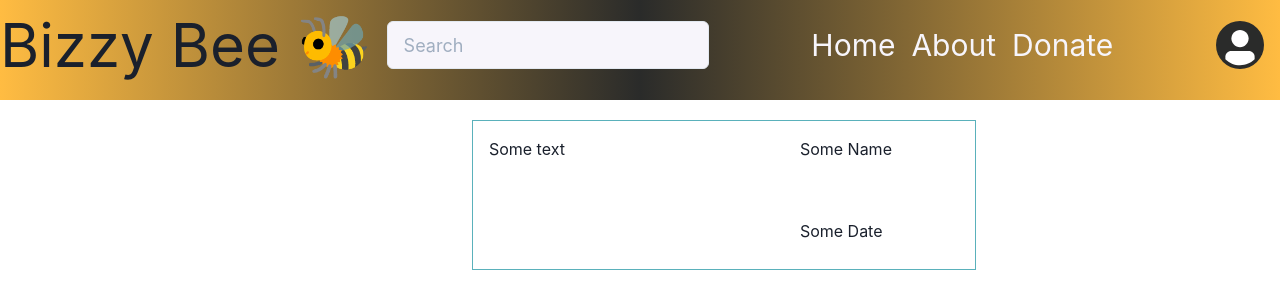
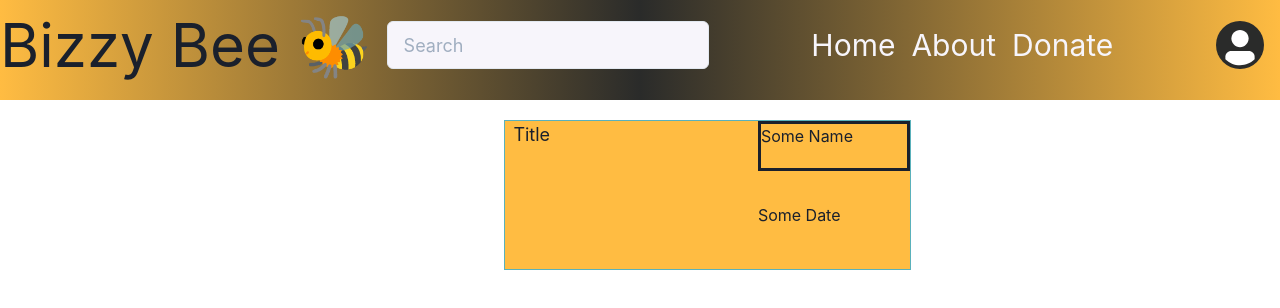
Before and after one commit to JonnyFaulkner/bizzy-bee, a React (Create React App) app in the folder client/: page / in a window 1280 px wide. Shown: the top 308 px of the page. Built offline with nearby package versions, Linux system fonts and the light colour scheme; the HTML template or start-up script is replaced by a standard one.

Commit message:
commit so I can pull

```diff
--- a/client/src/components/Bulletin/index.js
+++ b/client/src/components/Bulletin/index.js
@@ -1,7 +1,8 @@
 import React from "react";
 import {
     Grid,
-    GridItem
+    GridItem,
+    Text
 } from "@chakra-ui/react"
 import { Link } from "react-router-dom"
 import theme from "../../theme"
@@ -18,12 +19,13 @@ function Bulletin() {
                 border="solid"
                 borderWidth="thin"
                 borderColor="brand.500"
-                bgGradient="linear(to-r, brand.100, brand.200"
+                bg="brand.100"
             >
-                <GridItem colSpan={3} m="4" >Some text</GridItem>
-                <GridItem colSpan={2} m="4" >Some Name</GridItem>
-                <GridItem colSpan={3} m="4" />
-                <GridItem colSpan={2} m="4" >Some Date</GridItem>
+                <GridItem colSpan={3} rowSpan="2" mr="2" ml="2" >
+                    <Text fontSize="lg">Title</Text>
+                </GridItem>
+                <GridItem colSpan={2} mb="4" border="solid" >Some Name</GridItem>
+                <GridItem colSpan={2} mb="4" >Some Date</GridItem>
             </Grid>
         </Link >
     )
--- a/client/src/components/Nav/index.js
+++ b/client/src/components/Nav/index.js
@@ -19,6 +19,10 @@ import {
 import { Link } from "react-router-dom"
 
 function Nav() {
+    const logout = event => {
+        event.preventDefault()
+        Auth.logout();
+    }
 
     function showNavigation() {
 
@@ -29,7 +33,7 @@ function Nav() {
                     <MenuList bg="brand.500">
                         <MenuItem>Settings</MenuItem>
                         <MenuItem>Account</MenuItem>
-                        <Button color="brand.100" bg="brand.200" ml="2" >Logout</Button>
+                        <Button color="brand.100" bg="brand.200" ml="2" href="/" onClick={logout} >Logout</Button>
                     </MenuList>
                 </Menu>
             )
```
